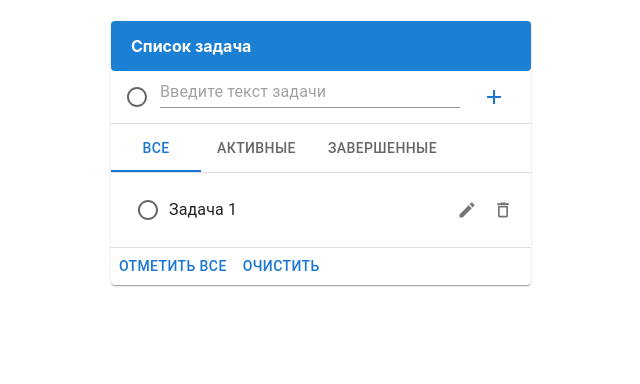
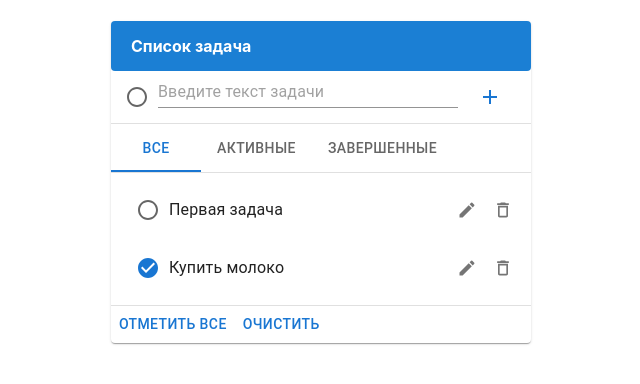
Before and after one commit to berdibekovadilet/Todo_redux, a React (Create React App) app: page / in a window 1280 px wide. Shown: the top 384 px of the page, without its empty margins (319-959 px from the left). Built offline with nearby package versions, Linux system fonts and the light colour scheme.

Commit message:
reducer added

```diff
--- a/src/App.js
+++ b/src/App.js
@@ -1,15 +1,48 @@
-import { Button, Divider, List, Paper, Tab, Tabs, Grid } from "@mui/material";
+import { useReducer } from "react";
+import { Button, Divider, List, Paper, Tab, Tabs } from "@mui/material";
 import AddFeild from "./components/AddFeild";
 import Item from "./components/Item";
 
+function reducer(state, action) {
+  if (action.type === "ADD_TASK") {
+    return [
+      ...state,
+      {
+        id: 3,
+        text: "3 задача",
+        completed: true,
+      },
+    ];
+  }
+  return state;
+}
+
 function App() {
+  const [state, dispatch] = useReducer(reducer, [
+    {
+      id: 1,
+      text: "Первая задача",
+      completed: false,
+    },
+    {
+      id: 2,
+      text: "Купить молоко",
+      completed: true,
+    },
+  ]);
+
+  const addTask = () => {
+    dispatch({
+      type: "ADD_TASK",
+    });
+  };
   return (
     <div className="App">
       <Paper className="wrapper">
         <Paper className="header" elevation={0}>
           <h4>Список задача</h4>
         </Paper>
-        <AddFeild />
+        <AddFeild onClick={addTask} />
         <Divider />
         <Tabs value={0}>
           <Tab label="Все" />
@@ -18,7 +51,9 @@ function App() {
         </Tabs>
         <Divider />
         <List>
-          <Item text="Задача 1" />
+          {state.map((obj) => (
+            <Item key={obj.id} completed={obj.completed} text={obj.text} />
+          ))}
         </List>
         <Divider />
         <div className="check-buttons">
--- a/src/components/AddFeild.jsx
+++ b/src/components/AddFeild.jsx
@@ -2,7 +2,7 @@ import React from "react";
 import { Add, CheckCircle, RadioButtonUnchecked } from "@mui/icons-material";
 import { Button, Checkbox, TextField } from "@mui/material";
 
-function AddFeild() {
+function AddFeild({ onClick }) {
   return (
     <div className="field">
       <Checkbox
@@ -14,10 +14,10 @@ function AddFeild() {
         placeholder="Введите текст задачи"
         variant="standard"
         sx={{
-          "& > :not(style)": {width: "300px" },
+          "& > :not(style)": { width: "300px" },
         }}
       />
-      <Button>
+      <Button onClick={onClick}>
         <Add />
       </Button>
     </div>
--- a/src/components/Item.jsx
+++ b/src/components/Item.jsx
@@ -7,11 +7,12 @@ import {
   RadioButtonUnchecked,
 } from "@mui/icons-material";
 
-function Item({ text }) {
+function Item({ text, completed }) {
   return (
     <ListItem>
       <div className="d-flex item">
         <Checkbox
+          checked={completed}
           icon={<RadioButtonUnchecked />}
           checkedIcon={<CheckCircle />}
         />
--- a/src/index.css
+++ b/src/index.css
@@ -34,7 +34,6 @@ code {
 
 .field{
   display: flex;
-  justify-content: space-between;
   padding: 5px;
 }
 
```
